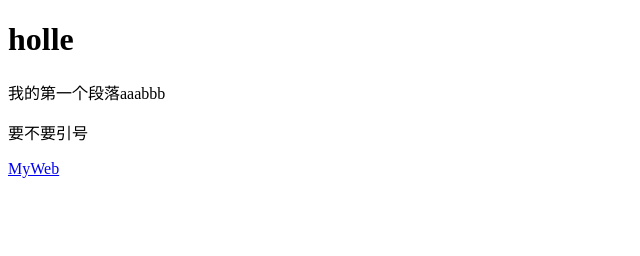
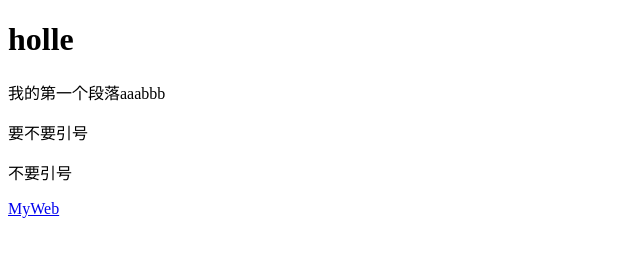
Before and after one commit to smbggg1/Web-XiChan, a plain HTML site: page index.html in a window 1280 px wide. Shown: the whole page, without its empty margins (0-640 px from the left). Drawn offline with Linux system fonts and the light colour scheme.

Commit message:
第5次修改

```diff
--- a/index.html
+++ b/index.html
@@ -2,13 +2,14 @@
 <html>
 <head>
 <meta charset="utf-8">
-<title>蝉穴</title>
+<title>蝉</title>
 </head>
 <body>
 
 <h1>holle</h1>
 <p>我的第一个段落aaabbb</p>
 <p>要不要引号</p>
+<p>不要引号</p>
 <a href="https://smbggg1.github.io/Web-XiChan/">MyWeb</a>
 </body>
 </html>
```
